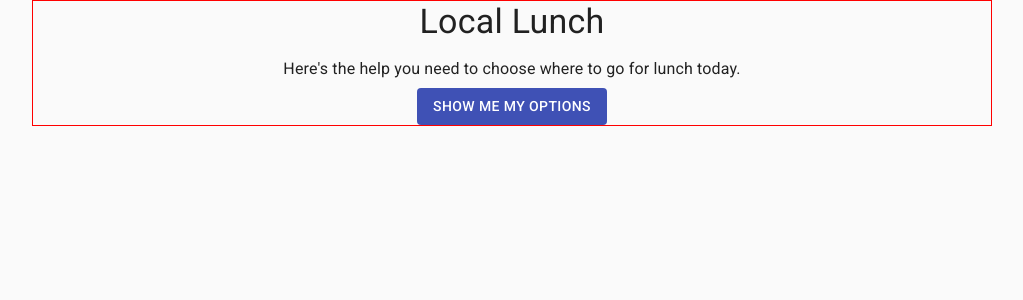
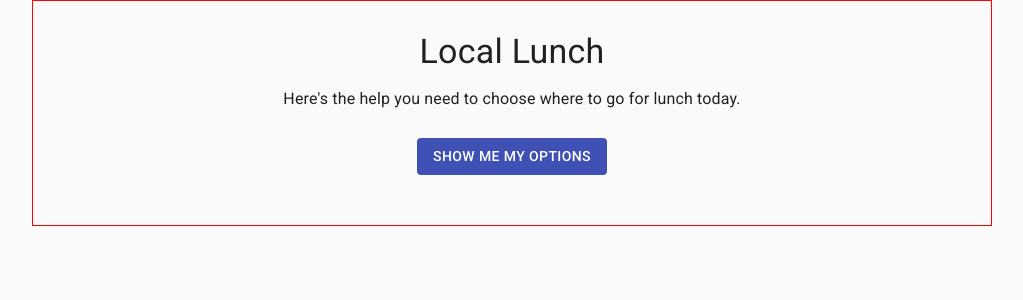
Before and after one commit to saarikt1/local-lunch, a React (Create React App) app in the folder root/frontend/: page / in a window 1280 px wide. Shown: the top 300 px of the page, without its empty margins (128-1151 px from the left). Built offline with nearby package versions, Linux system fonts and the light colour scheme; no server answers.

Commit message:
Change the front page layout

```diff
--- a/root/frontend/src/App.js
+++ b/root/frontend/src/App.js
@@ -42,7 +42,10 @@ const App = () => {
   return (
     <React.Fragment>
       <CssBaseline />
-      <Container maxWidth="md" style={{ border: "1px solid red" }}>
+      <Container
+        maxWidth="md"
+        style={{ border: "1px solid red", padding: "30px" }}
+      >
         <Typography id="page-header" variant="h4" align="center" gutterBottom>
           Local Lunch
         </Typography>
@@ -62,12 +65,17 @@ const App = () => {
             disableElevation
             type="button"
             onClick={getUserLocation}
+            style={{ margin: "20px" }}
           >
             Show me my options
           </Button>
         </Box>
         {userLocation && (
-          <Box style={{ border: "1px solid blue" }}>
+          <Box
+            display="flex"
+            flexDirection="row"
+            style={{ border: "1px solid blue" }}
+          >
             <RestaurantSuggestions
               restaurants={restaurants}
               setRestaurants={setRestaurants}
--- a/root/frontend/src/components/RestaurantMap.jsx
+++ b/root/frontend/src/components/RestaurantMap.jsx
@@ -24,8 +24,6 @@ const RestaurantMap = ({ userLocation, restaurants }) => {
       userLocation.lon
     );
 
-    // console.log(northBound, eastBound, southBound, westBound);
-
     return [
       [northBound, eastBound],
       [southBound, westBound],
@@ -34,12 +32,12 @@ const RestaurantMap = ({ userLocation, restaurants }) => {
 
   return (
     <React.Fragment>
-      <Box id="map" display="flex" justifyContent="center" margin="20px">
+      <Box id="map" flex="1" margin="20px">
         <Map
           bounds={calculateBoundingBox(restaurants, userLocation)}
           boundsOptions={{ padding: [35, 35] }}
           scrollWheelZoom={false}
-          style={{ width: "100%", height: "400px" }}
+          style={{ width: "100%", height: "500px" }}
         >
           <TileLayer
             url={`https://api.mapbox.com/styles/v1/mapbox/streets-v11/tiles/256/{z}/{x}/{y}@2x?access_token=${process.env.REACT_APP_MAPBOX}`}
--- a/root/frontend/src/components/RestaurantSuggestions.jsx
+++ b/root/frontend/src/components/RestaurantSuggestions.jsx
@@ -38,11 +38,11 @@ const RestaurantSuggestions = ({
     <Box
       id="restaurant-suggestions"
       display="flex"
-      flexWrap="wrap"
-      justifyContent="center"
+      flexDirection="column"
+      justifyContent="flex-start"
     >
       {restaurants.map((r) => (
-        <Box flex="0 1 300px" key={r.id}>
+        <Box key={r.id}>
           <RestaurantDetails restaurant={r} />
         </Box>
       ))}
```
